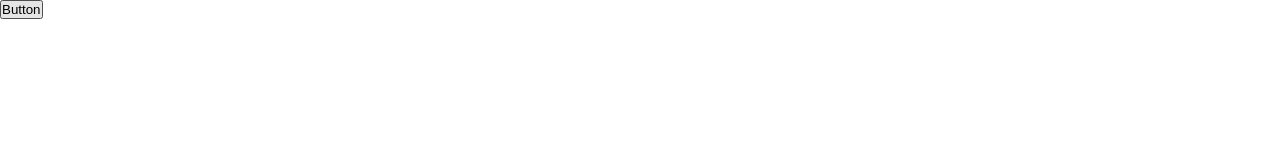
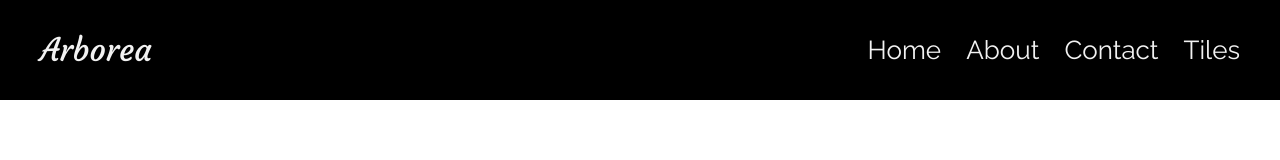
Before and after one commit to djordjeerkicecka/Arborea, a website built with webpack: page src/index.html in a window 1280 px wide. Built offline with nearby package versions, Linux system fonts and the light colour scheme; files whose address does not match are found by name.

Commit message:
Header basic styles

```diff
--- a/src/index.html
+++ b/src/index.html
@@ -5,9 +5,37 @@
     <meta http-equiv="X-UA-Compatible" content="IE=edge" />
     <meta name="viewport" content="width=device-width, initial-scale=1.0" />
     <title>Document</title>
+
+    <link rel="stylesheet" href="./css/styles.css" />
   </head>
-  <body>
-    <button class="js-nav-toggler">Button</button>
+  <body class="js-body" data-scroll="scroll">
+    <header class="header">
+      <div class="header__wrapper">
+        <h1 class="header__logo"><a href="#">Arborea</a></h1>
+
+        <button class="header__toggler js-nav-toggler" aria-expanded="false" aria-controls="navbar">
+          <svg class="toggler toggler--open" xmlns="http://www.w3.org/2000/svg" viewBox="0 0 448 512">
+            <!--! Font Awesome Pro 6.4.0 by @fontawesome - https://fontawesome.com License - https://fontawesome.com/license (Commercial License) Copyright 2023 Fonticons, Inc. -->
+            <path
+              d="M0 96C0 78.3 14.3 64 32 64H416c17.7 0 32 14.3 32 32s-14.3 32-32 32H32C14.3 128 0 113.7 0 96zM0 256c0-17.7 14.3-32 32-32H416c17.7 0 32 14.3 32 32s-14.3 32-32 32H32c-17.7 0-32-14.3-32-32zM448 416c0 17.7-14.3 32-32 32H32c-17.7 0-32-14.3-32-32s14.3-32 32-32H416c17.7 0 32 14.3 32 32z" />
+          </svg>
+          <svg class="toggler toggler--closed" xmlns="http://www.w3.org/2000/svg" viewBox="0 0 384 512">
+            <!--! Font Awesome Pro 6.4.0 by @fontawesome - https://fontawesome.com License - https://fontawesome.com/license (Commercial License) Copyright 2023 Fonticons, Inc. -->
+            <path
+              d="M342.6 150.6c12.5-12.5 12.5-32.8 0-45.3s-32.8-12.5-45.3 0L192 210.7 86.6 105.4c-12.5-12.5-32.8-12.5-45.3 0s-12.5 32.8 0 45.3L146.7 256 41.4 361.4c-12.5 12.5-12.5 32.8 0 45.3s32.8 12.5 45.3 0L192 301.3 297.4 406.6c12.5 12.5 32.8 12.5 45.3 0s12.5-32.8 0-45.3L237.3 256 342.6 150.6z" />
+          </svg>
+        </button>
+
+        <nav class="header__nav js-nav" id="navbar" data-state="closed">
+          <ul class="navbar">
+            <li><a class="navbar__link" href="#">Home</a></li>
+            <li><a class="navbar__link" href="#">About</a></li>
+            <li><a class="navbar__link" href="#">Contact</a></li>
+            <li><a class="navbar__link" href="#">Tiles</a></li>
+          </ul>
+        </nav>
+      </div>
+    </header>
 
     <script src="./js/scripts.js" type="module"></script>
   </body>
--- /dev/null
+++ b/src/scss/sections/_header.scss
@@ -0,0 +1,101 @@
+@import '../settings';
+
+.header {
+  height: 6rem;
+  padding-inline: 2rem;
+  background: black;
+
+  @include lg {
+    padding-inline: 4rem;
+    height: 10rem;
+  }
+
+  @include xl {
+    padding-inline: none;
+  }
+}
+
+.header__wrapper {
+  height: inherit;
+  max-width: 160rem;
+  margin-inline: auto;
+  display: flex;
+  align-items: center;
+  position: relative;
+}
+
+.header__logo {
+  @include courgette;
+  font-size: 2.6rem;
+  margin-right: auto;
+
+  a {
+    color: $light;
+  }
+
+  @include lg {
+    font-size: 3.2rem;
+  }
+}
+
+.header__toggler {
+  display: flex;
+  align-items: center;
+  justify-content: center;
+  border: transparent;
+  background: transparent;
+
+  &[aria-expanded='true'] {
+    .toggler--open {
+      display: none;
+    }
+
+    .toggler--closed {
+      display: block;
+    }
+  }
+
+  &[aria-expanded='false'] {
+    .toggler--open {
+      display: block;
+    }
+
+    .toggler--closed {
+      display: none;
+    }
+  }
+
+  @include lg {
+    display: none;
+  }
+}
+
+.toggler {
+  width: 2.5rem;
+  height: 2.5rem;
+  filter: invert(1);
+}
+
+.header__nav {
+  display: none;
+
+  @include lg {
+    display: block;
+  }
+}
+
+.navbar {
+  @include lg {
+    display: flex;
+    gap: 2.5rem;
+  }
+}
+
+.navbar__link {
+  @include raleway-regular;
+
+  @include lg {
+    font-size: 2.6rem;
+    color: $light;
+  }
+}
--- a/src/scss/styles.scss
+++ b/src/scss/styles.scss
@@ -1,2 +1,7 @@
 /* Global default styles */
 @import './defaults';
+
+/* Components */
+
+/* Sections */
+@import './sections/header';
```
